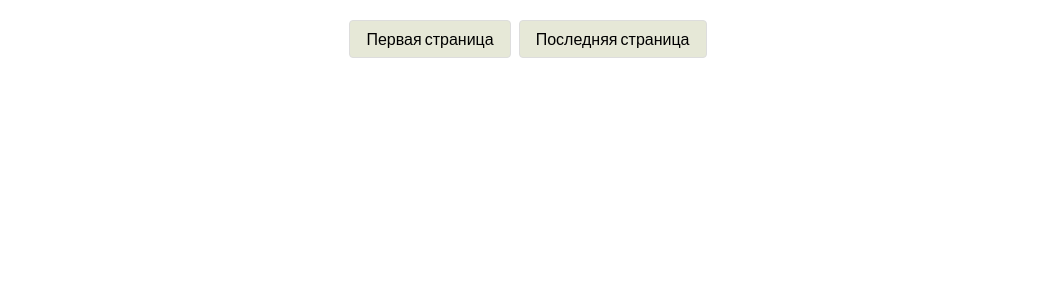
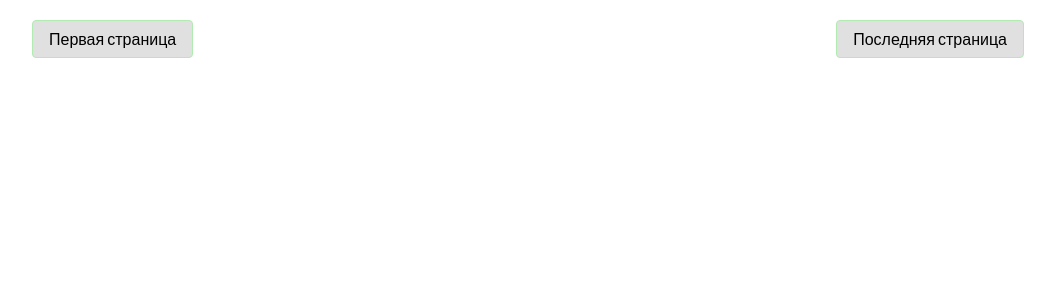
Before and after one commit to Li18ko/Course-Project, a PHP site: page / in a window 1280 px wide. Shown: the part 291-593 px from the top of the page, without its empty margins (112-1167 px from the left). Run offline with PHP 8.4, Linux system fonts and the light colour scheme; data that the repository does not hold is empty.

Commit message:
переделаннаяя пагинация

```diff
--- a/styless.css
+++ b/styless.css
@@ -129,8 +129,18 @@ th, td {
 
 .pagination a.first-page-btn,
 .pagination a.last-page-btn {
-    background-color: #e6e8d7;
-    border: 1px solid #ddd;
+    background-color: #e0e0e1;
+    border: 1px solid #b2ebb1;
+}
+
+.pagination a.first-page-btn {
+    margin-right: auto;
+    margin-left: 10%;
+}
+
+.pagination a.last-page-btn {
+    margin-left: auto;
+    margin-right: 10%;
 }
 
 .pagination a.first-page-btn:hover,
```
